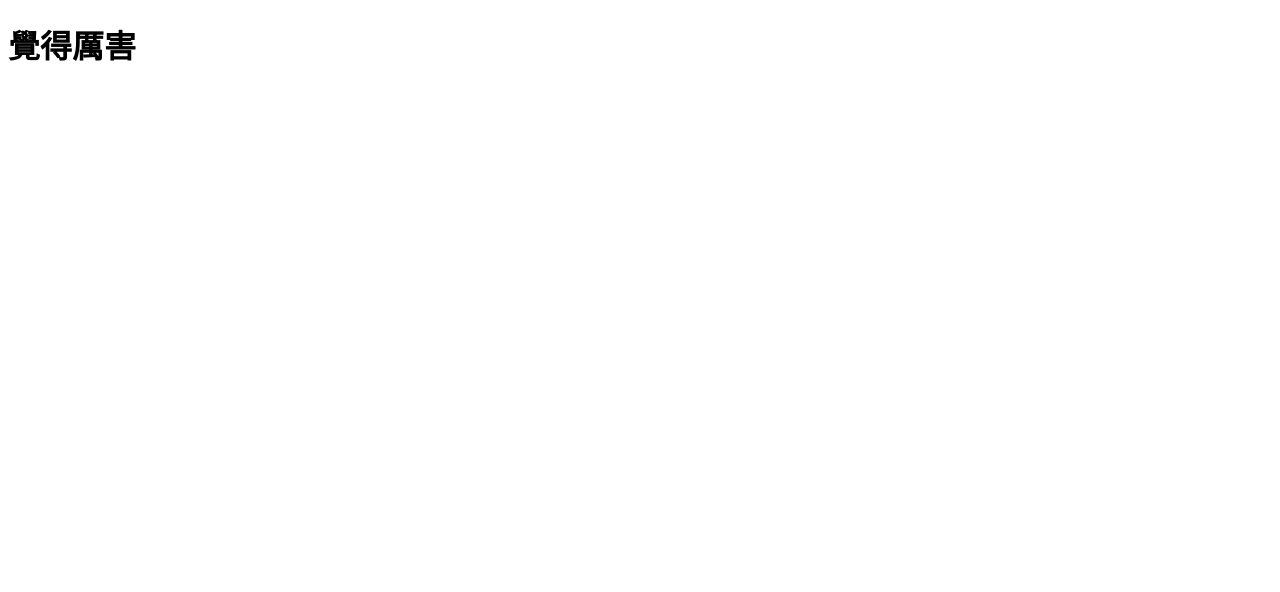
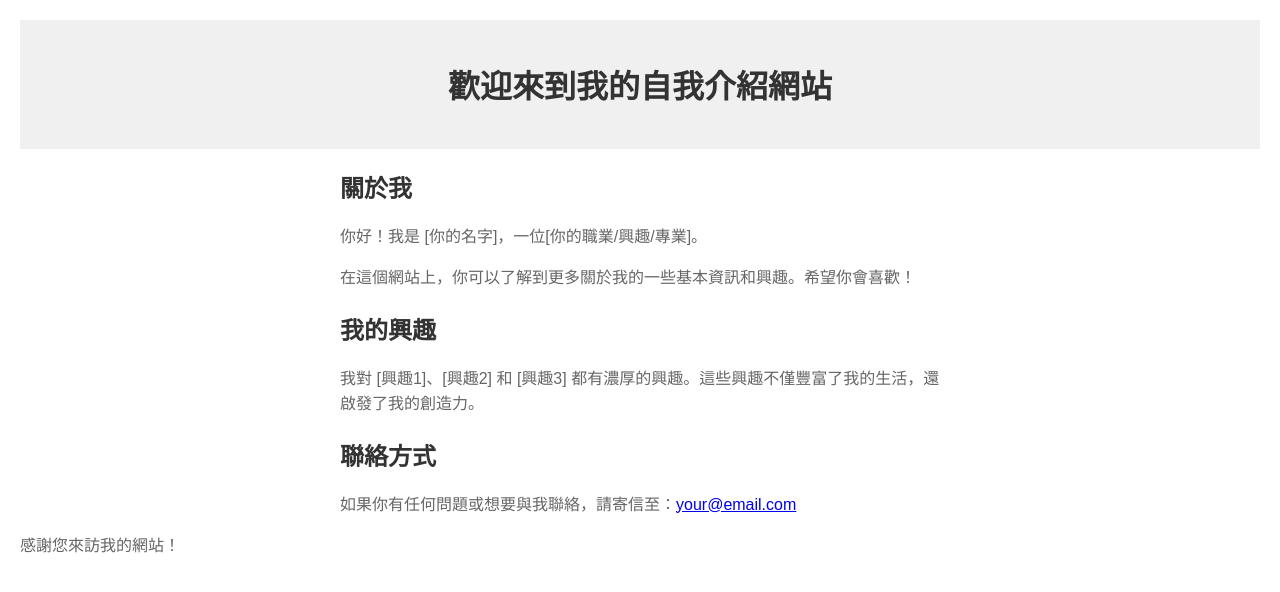
Before and after one commit to GIGI7171/GIGI7171.github.io, a plain HTML site: page index.html in a window 1280 px wide. Drawn offline with Linux system fonts and the light colour scheme.

Commit message:
Update index.html

```diff
--- a/index.html
+++ b/index.html
@@ -1,10 +1,57 @@
 <!DOCTYPE html>
-<html>
-  <head>
-    <meta charset="utf-8">
-    <title>你好，GitHub</title>
-  </head>
-  <body>
-    <h1>覺得厲害</h1>
-  </body>
+<html lang="en">
+<head>
+    <meta charset="UTF-8">
+    <meta name="viewport" content="width=device-width, initial-scale=1.0">
+    <title>我的自我介紹</title>
+    <style>
+        body {
+            font-family: Arial, sans-serif;
+            margin: 20px;
+        }
+
+        header {
+            text-align: center;
+            padding: 20px;
+            background-color: #f0f0f0;
+        }
+
+        section {
+            max-width: 600px;
+            margin: 0 auto;
+        }
+
+        h1, h2 {
+            color: #333;
+        }
+
+        p {
+            line-height: 1.6;
+            color: #666;
+        }
+    </style>
+</head>
+<body>
+
+    <header>
+        <h1>歡迎來到我的自我介紹網站</h1>
+    </header>
+
+    <section>
+        <h2>關於我</h2>
+        <p>你好！我是 [你的名字]，一位[你的職業/興趣/專業]。</p>
+        <p>在這個網站上，你可以了解到更多關於我的一些基本資訊和興趣。希望你會喜歡！</p>
+
+        <h2>我的興趣</h2>
+        <p>我對 [興趣1]、[興趣2] 和 [興趣3] 都有濃厚的興趣。這些興趣不僅豐富了我的生活，還啟發了我的創造力。</p>
+
+        <h2>聯絡方式</h2>
+        <p>如果你有任何問題或想要與我聯絡，請寄信至：<a href="mailto:your@email.com">your@email.com</a></p>
+    </section>
+
+    <footer>
+        <p>感謝您來訪我的網站！</p>
+    </footer>
+
+</body>
 </html>
```
